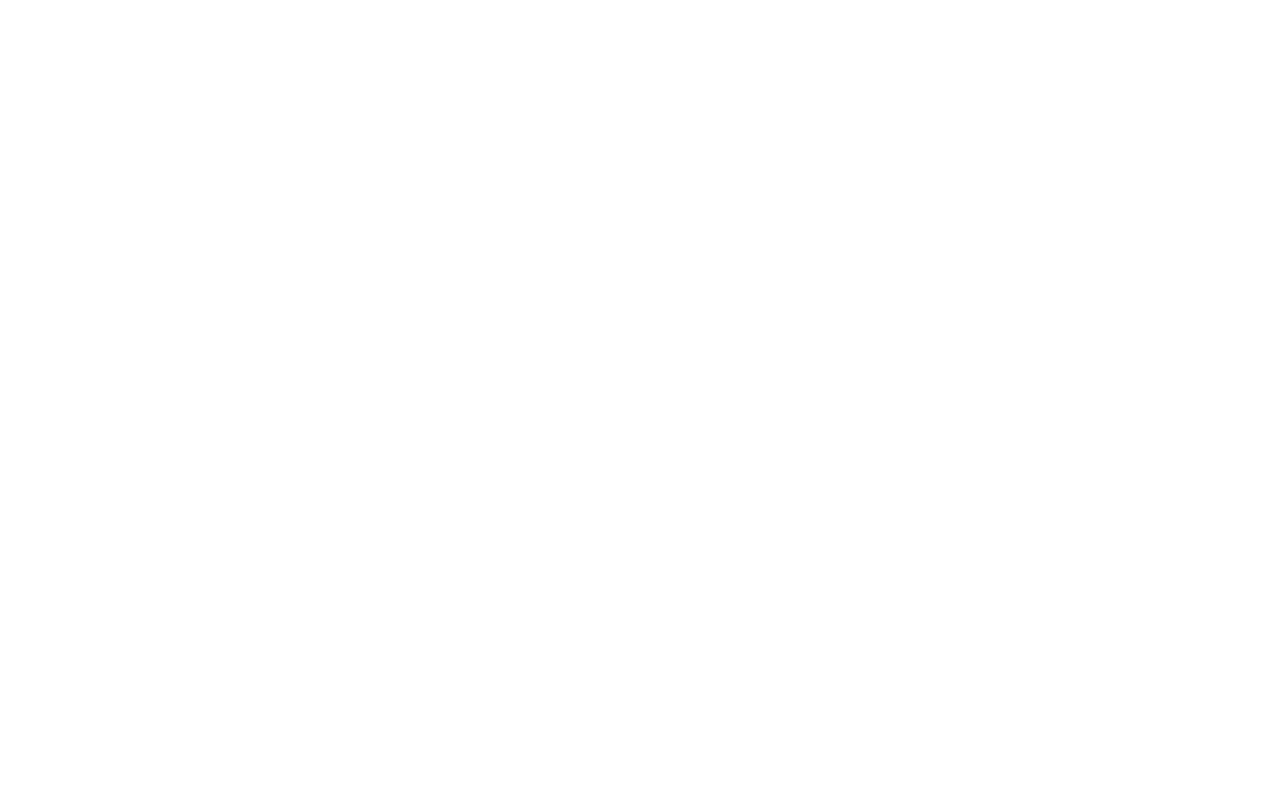
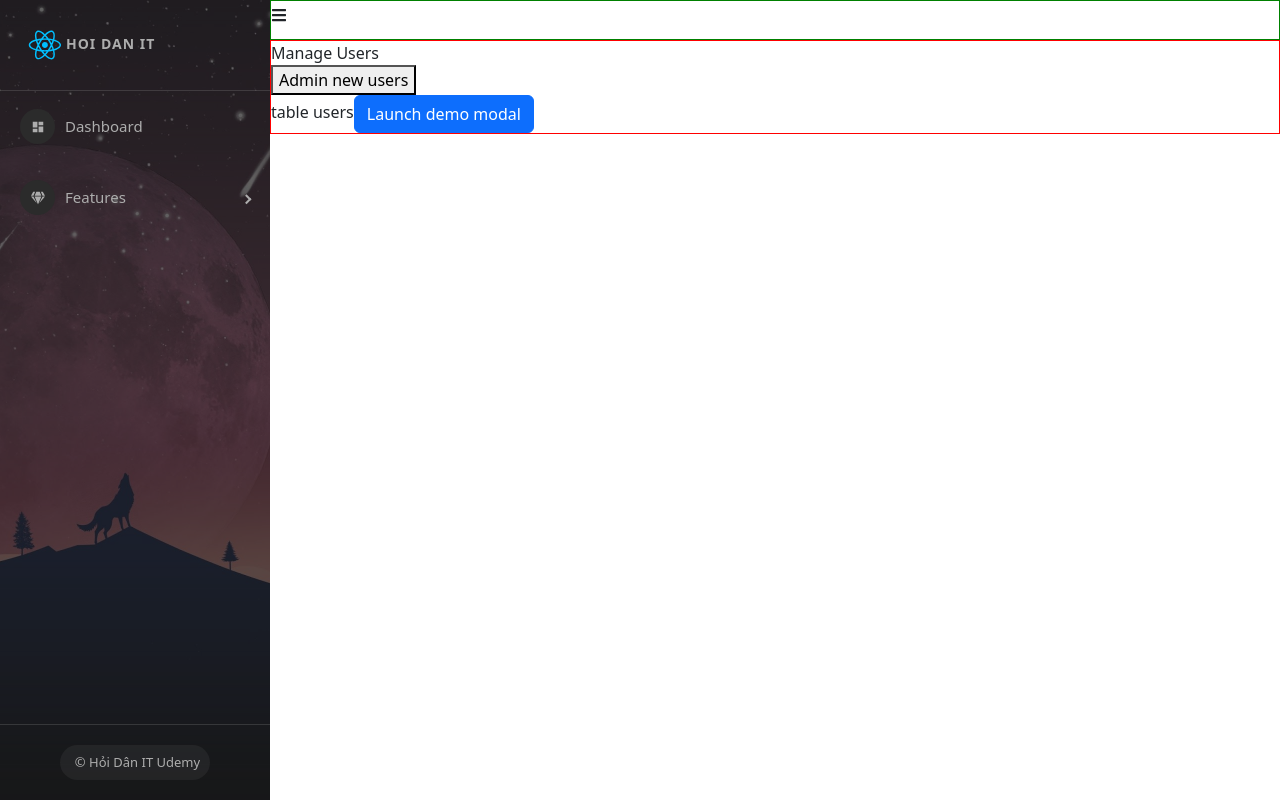
Before and after one commit to DylanPhuong/test-demo-react, a React (Create React App) app: page /admins/manage-users in a window 1280 px wide. Before the commit this address had no page. Built offline with nearby package versions, Linux system fonts and the light colour scheme.

Commit message:
video 56

```diff
--- a/src/App.scss
+++ b/src/App.scss
@@ -75,6 +75,8 @@
           background: #303030;
           color: white;
           height: 40px;
+          border: none;
+
           &:hover {
             background: black;
           }
--- a/src/components/Admin/Admin.js
+++ b/src/components/Admin/Admin.js
@@ -2,6 +2,7 @@
 import './Admin.scss';
 import { FaBars } from "react-icons/fa";
 import { useState } from "react";
+import { Outlet } from "react-router-dom";
 const Admin = (props) => {
     const [collapsed, setCollapsed] = useState(false);
 
@@ -12,8 +13,14 @@
                 <Sidebar collapsed={collapsed} />
             </div>
             <div className="admin-content">
-                <FaBars onClick={() => setCollapsed(!collapsed)} />
-                content goes here
+                <div className="admin-header">
+                    <FaBars onClick={() => setCollapsed(!collapsed)} />
+
+                </div>
+                <div className="admin-main">
+                    <Outlet />
+                </div>
+
             </div>
         </div>
     );
--- a/src/components/Admin/Admin.scss
+++ b/src/components/Admin/Admin.scss
@@ -5,4 +5,16 @@
         height: 100vh !important;
         }
     }
+
+    .admin-content{
+        width: 100%;
+        .admin-header {
+            height: 40px;
+            border: 1px solid green;
+        }
+        .admin-main {
+           border: 1px solid red;
+
+        }
+    }
 }
--- /dev/null
+++ b/src/components/Admin/Content/DashBoard.js
@@ -0,0 +1,9 @@
+const DashBoard = () => {
+    return (
+        <div>
+            <h2>Dashboard</h2>
+        </div>
+    );
+}
+
+export default DashBoard;
--- /dev/null
+++ b/src/components/Admin/Content/ManageUser.js
@@ -0,0 +1,23 @@
+import ModalCreateUser from "./ModalCreateUser";
+
+
+const ManageUser = () => {
+    return (
+        <div className="manage -users-container">
+            <div className="title">
+                Manage Users
+            </div>
+            <div className="users-content">
+                <div>
+                    <button>Admin new users</button>
+                </div>
+                <div>
+                    table users
+                    <ModalCreateUser />
+                </div>
+            </div>
+        </div>
+    );
+}
+
+export default ManageUser;
--- /dev/null
+++ b/src/components/Admin/Content/ModalCreateUser.js
@@ -0,0 +1,70 @@
+import react, { useState } from "react";
+import Button from 'react-bootstrap/Button';
+import Modal from 'react-bootstrap/Modal';
+
+const ModalCreateUser = () => {
+    const [show, setShow] = useState(false);
+    const handleClose = () => setShow(false);
+    const handleShow = () => setShow(true);
+
+
+
+    return (
+        <>
+            <Button variant="primary" onClick={handleShow}>
+                Launch demo modal
+            </Button>
+
+            <Modal
+                show={show}
+                onHide={handleClose}
+                size="xl"
+                backdrop="static"
+            >
+                <Modal.Header closeButton>
+                    <Modal.Title>Add new user</Modal.Title>
+                </Modal.Header>
+                <Modal.Body>
+                    <form className="row g-3">
+                        <div className="col-md-6">
+                            <label className="form-label">Email</label>
+                            <input type="email" className="form-control" />
+                        </div>
+                        <div className="col-md-6">
+                            <label className="form-label">Password</label>
+                            <input type="password" className="form-control" />
+                        </div>
+
+                        <div className="col-md-6">
+                            <label className="form-label">Username</label>
+                            <input type="text" className="form-control" />
+                        </div>
+                        <div className="col-md-4">
+                            <label className="form-label">Role</label>
+                            <select className="form-select">
+                                <option selected value="USERS">USERS</option>
+                                <option value="ADMIN">ADMIN</option>
+                            </select>
+                        </div>
+                        <div className="col-md-12">
+                            <label className="form-label">Image</label>
+                            <input type="file" className="form-control" />
+                        </div>
+
+
+                    </form>
+                </Modal.Body>
+                <Modal.Footer>
+                    <Button variant="secondary" onClick={handleClose}>
+                        Close
+                    </Button>
+                    <Button variant="primary" onClick={handleClose}>
+                        Save changes
+                    </Button>
+                </Modal.Footer>
+            </Modal>
+        </>
+    );
+}
+
+export default ModalCreateUser;
--- a/src/components/Admin/SideBar.js
+++ b/src/components/Admin/SideBar.js
@@ -11,13 +11,10 @@
 
 import { FaTachometerAlt, FaGem, FaList, FaGithub, FaRegLaughWink, FaHeart } from 'react-icons/fa';
 import sidebarBg from '../../assets/bg2.jpg';
-
-
 import { DiReact } from "react-icons/di";
 import { MdDashboard } from "react-icons/md";
-
 import './SideBar.scss';
-
+import { Link } from 'react-router-dom';
 
 const SideBar = (props) => {
     const { image, collapsed, toggled, handleToggleSidebar } = props;
@@ -54,6 +51,7 @@
                             icon={<MdDashboard />}
                         >
                             Dashboard
+                            <Link to="/admins" />
                         </MenuItem>
                     </Menu>
                     <Menu iconShape="circle">
@@ -61,7 +59,10 @@
                             icon={<FaGem />}
                             title="Features"
                         >
-                            <MenuItem> Quản lý Users</MenuItem>
+                            <MenuItem>
+                                Quản lý Users
+                                <Link to="/admins/manage-users" />
+                            </MenuItem>
                             <MenuItem > Quản lý Bài Quiz</MenuItem>
                             <MenuItem> Quản lý Câu Hỏi</MenuItem>
                         </SubMenu>
--- a/src/index.js
+++ b/src/index.js
@@ -9,6 +9,8 @@
 import User from './components/Users/User';
 import Admin from './components/Admin/Admin';
 import HomePage from './components/Home/HomePage';
+import ManageUser from './components/Admin/Content/ManageUser';
+import DashBoard from './components/Admin/Content/DashBoard';
 
 const root = ReactDOM.createRoot(document.getElementById('root'));
 root.render(
@@ -23,7 +25,10 @@
 
         </Route>
 
-        <Route path="/admins" element={<Admin />} />
+        <Route path="/admins" element={<Admin />} >
+          <Route index element={<DashBoard />} />
+          <Route path="manage-users" element={<ManageUser />} />
+        </Route>
       </Routes>
     </BrowserRouter>
 
```
